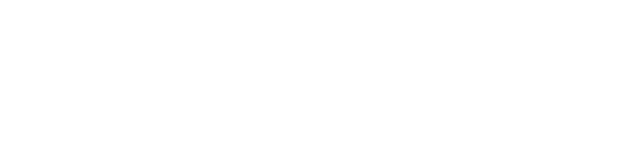
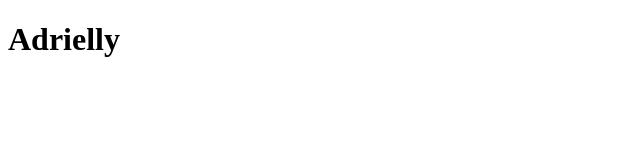
Before and after one commit to AdriellyRodrigues-bit/reposit-rio-Grid, a plain HTML site: page index.html in a window 1280 px wide. Shown: the whole page, without its empty margins (0-640 px from the left). Drawn offline with Linux system fonts and the light colour scheme.

Commit message:
adicionando h1

```diff
--- a/index.html
+++ b/index.html
@@ -6,6 +6,7 @@
     <title>Document</title>
 </head>
 <body>
+<h1>Adrielly</h1>
 
 </body>
 </html>
```
